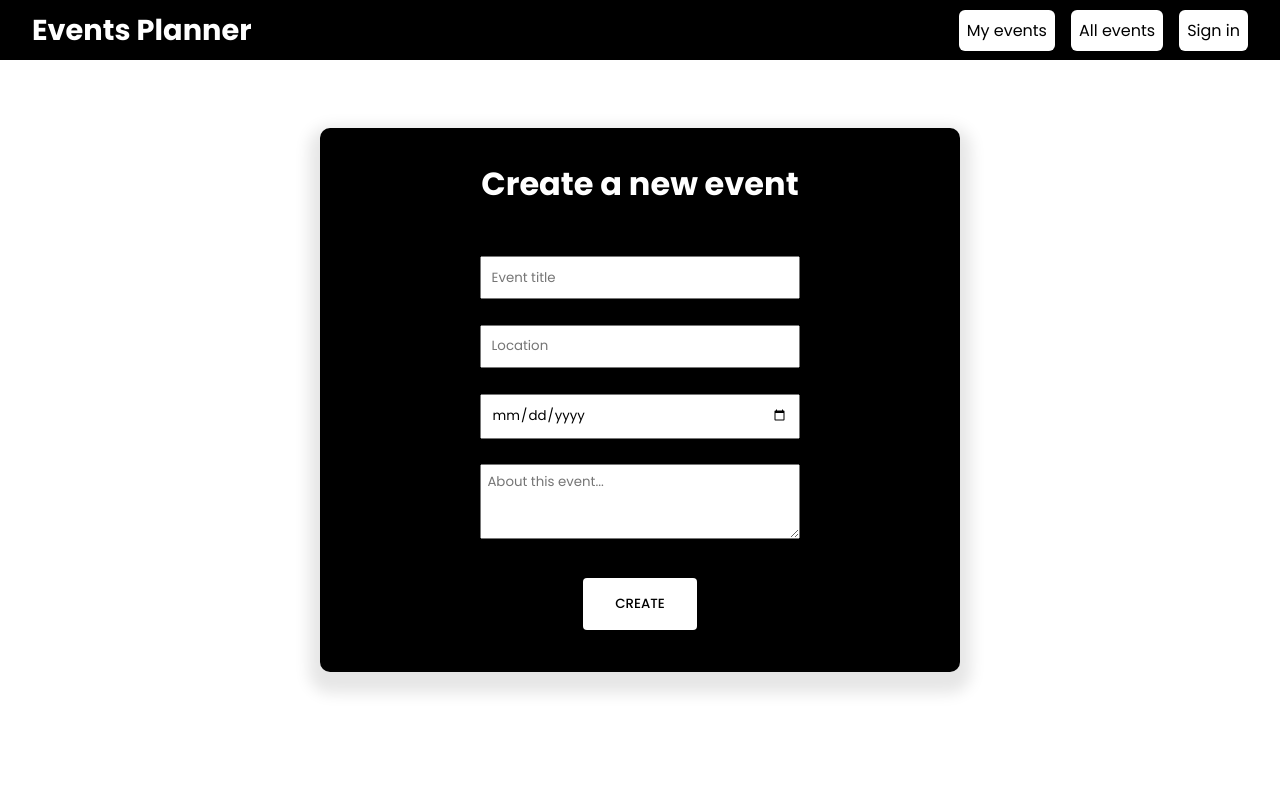
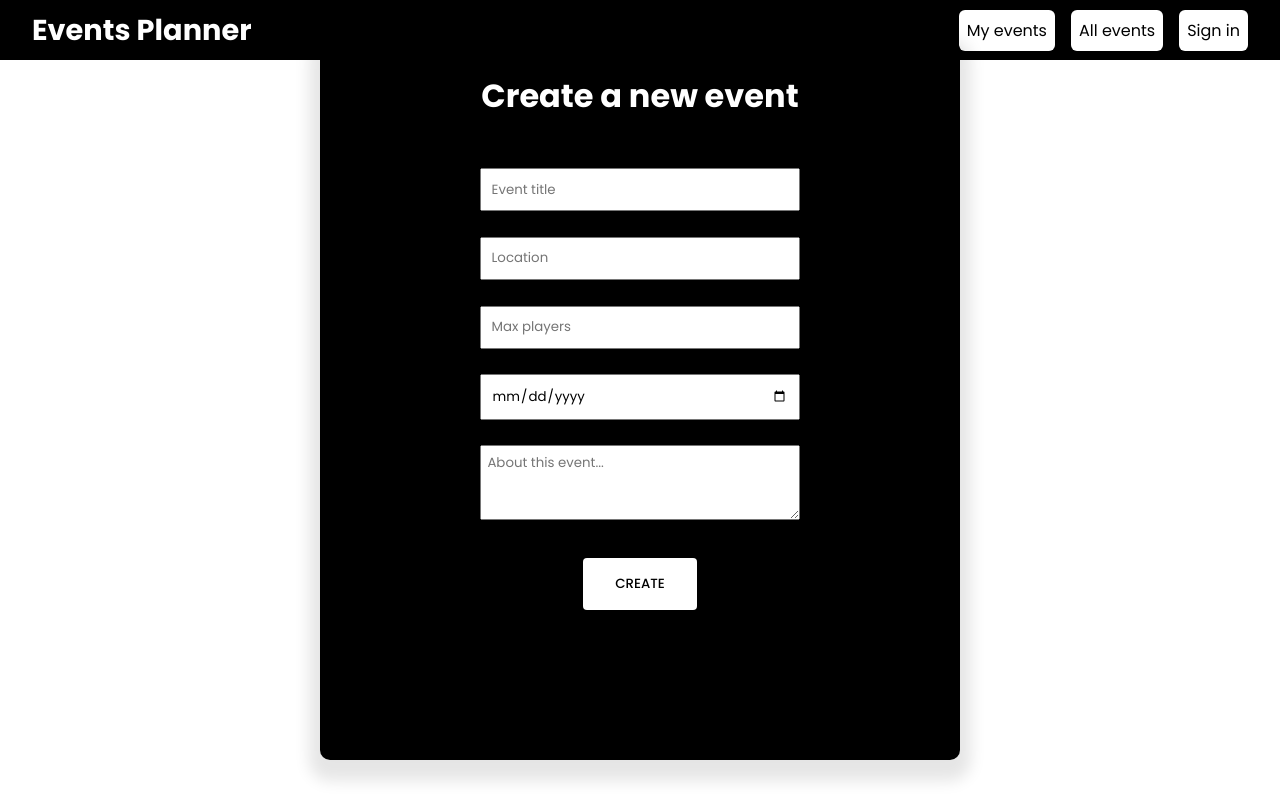
Before and after one commit to mernsummerproject2022/frontend, a React (Create React App) app in the folder event-planner/: page /create in a window 1280 px wide. Built offline with nearby package versions, Linux system fonts and the light colour scheme.

Commit message:
added max players input

```diff
--- a/event-planner/src/Pages/EventCreate.jsx
+++ b/event-planner/src/Pages/EventCreate.jsx
@@ -18,6 +18,13 @@ function EventCreate() {
             placeholder="Location"
             name="event-location"
             autoComplete="none"
+          />
+
+          <input
+            type="number"
+            placeholder="Max players"
+            name="max-players"
+            autocomplete="none"
           />
 
           <input
--- a/event-planner/src/Styling/event-create.css
+++ b/event-planner/src/Styling/event-create.css
@@ -10,7 +10,7 @@
   left: 0;
   right: 0;
   max-width: 40rem;
-  height: 34rem;
+  height: 45rem;
   box-shadow: 0px 10px 15px 11px rgba(0, 0, 0, 0.1);
   border-radius: 10px;
   margin: auto;
```
Also changed, not shown: event-planner/src/Styling/index.css (+4 -5 lines).
